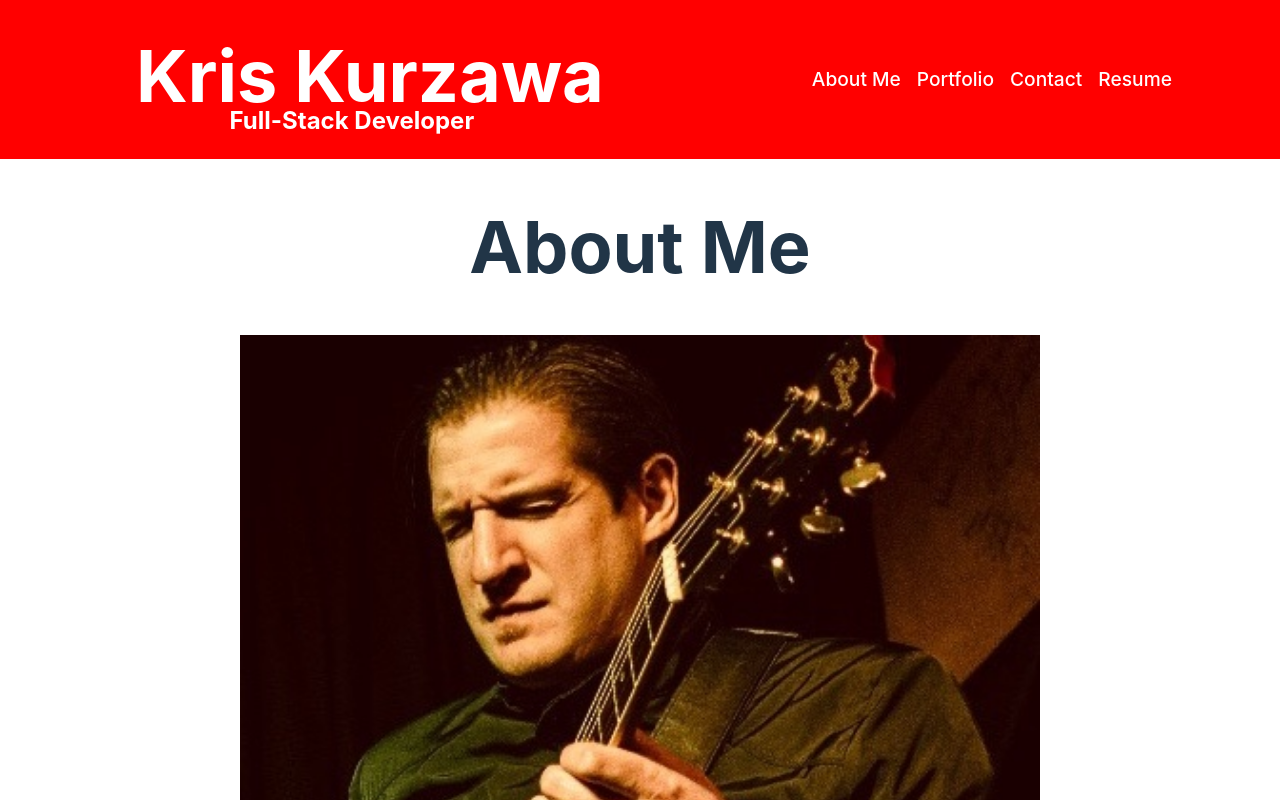
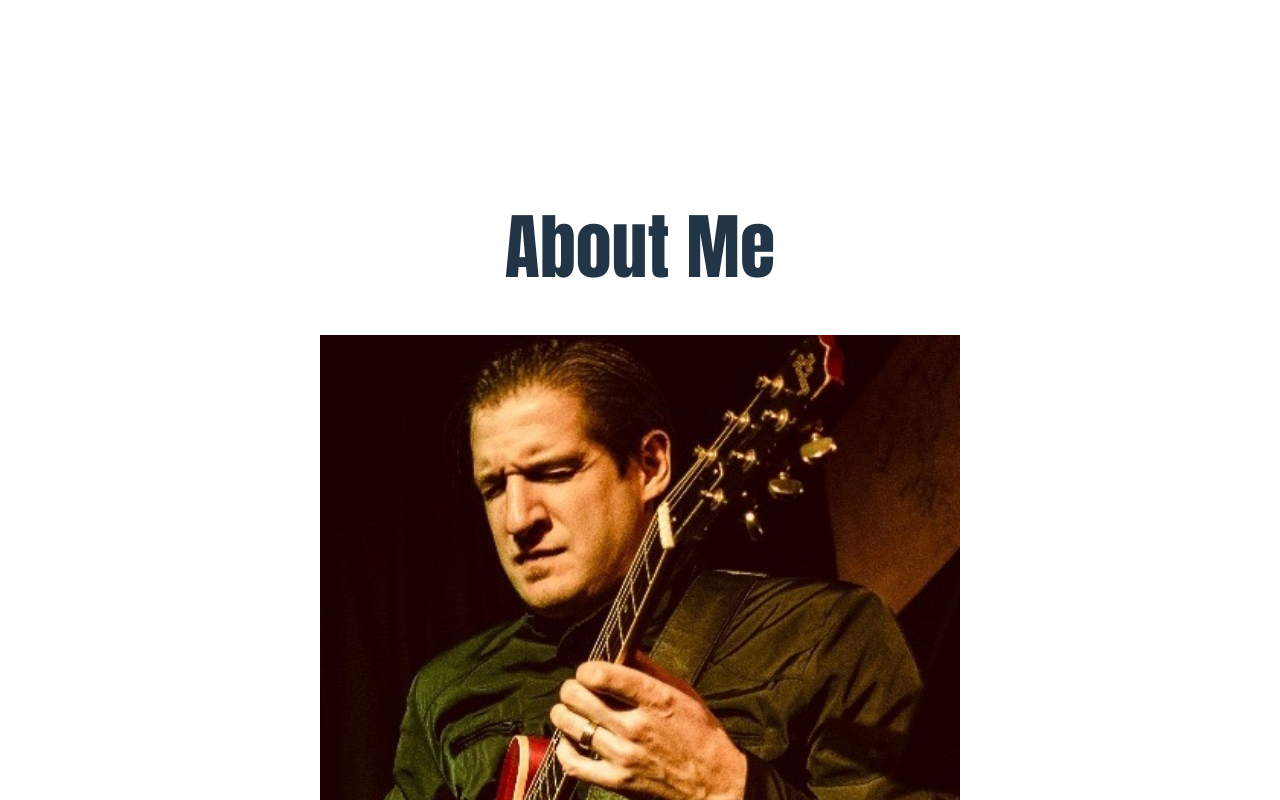
Before and after one commit to KKurzawa/React-Portfolio, a React (Vite) app: page / in a window 1280 px wide. Shown: the top 800 px of the page. Built offline with nearby package versions, Linux system fonts and the light colour scheme.

Commit message:
css love

```diff
--- a/src/App.css
+++ b/src/App.css
@@ -8,7 +8,7 @@
 }
 
 .header {
-  background-color: red;
+  /* background-color: red; */
   color: white;
   display: flex;
   justify-content: space-around;
@@ -17,6 +17,7 @@
 }
 
 .header-name {
+
   margin-left: .5em;
   margin-bottom: 0;
   margin-top: .5em;
@@ -50,8 +51,9 @@
 .project-description {
   /* display: flex;
   align-content: center; */
-  /* width: 75%; */
+  /* width: 70%; */
   margin:1em 4em;
+  height: 50px;
 }
 
 .footer {
--- a/src/Pages/About/style.css
+++ b/src/Pages/About/style.css
@@ -6,15 +6,15 @@
   }
 
   .profile-pic {
-    width: 100%;
+    width: 50vw;
     height: auto;
     /* min-width: 25%; */
   }
 
-@media screen and (max-width: 900px){
+/* @media screen and (max-width: 900px){
   .profile-pic {
     width: 50%;
     height: 50%;
 
   }
-}
+} */
--- a/src/components/Header.jsx
+++ b/src/components/Header.jsx
@@ -2,6 +2,7 @@
 // In app.jx navigation goes inside the header
 // The whole header
 import Navigation from "./Navigation";
+
 
 export default function Header() {
 
--- a/src/index.css
+++ b/src/index.css
@@ -1,5 +1,5 @@
 :root {
-  font-family: Inter, system-ui, Avenir, Helvetica, Arial, sans-serif;
+  font-family: Impact, Haettenschweiler, 'Arial Narrow Bold', sans-serif;
   line-height: 1.5;
   font-weight: 400;
 
```
